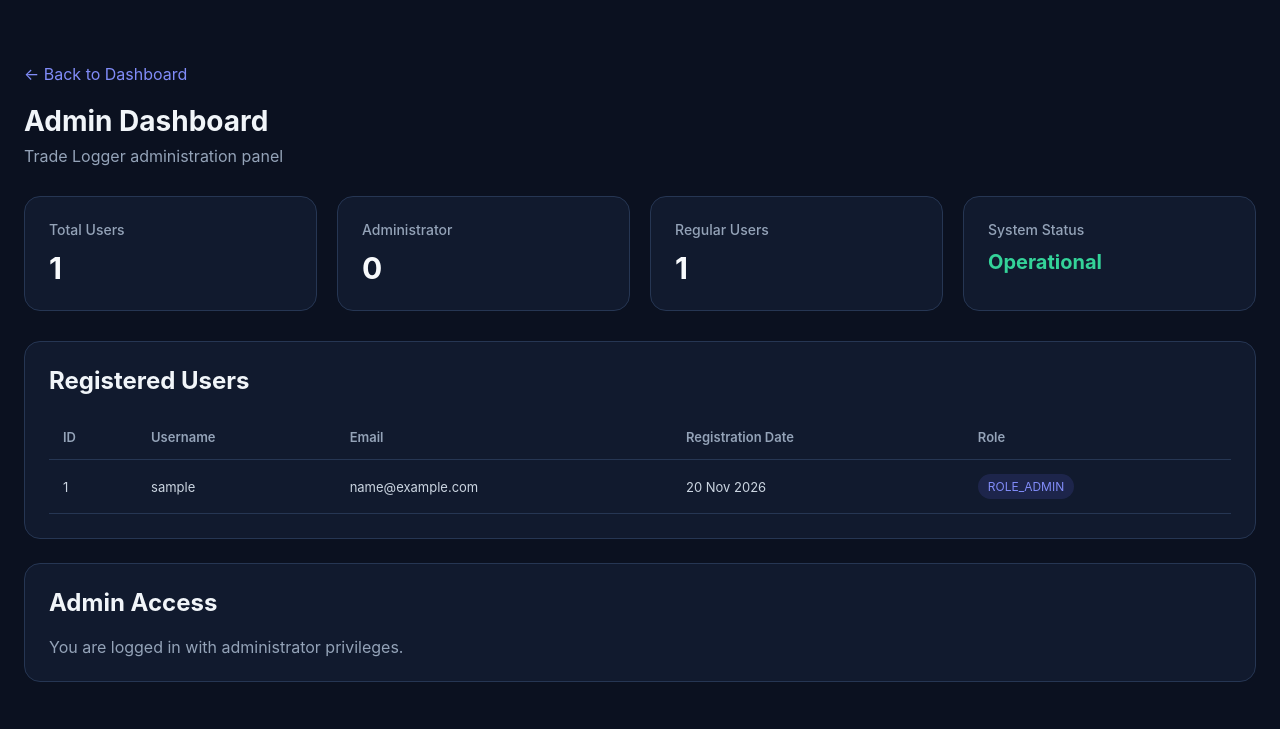
After one commit to MayankSachan18/trade-logger, a Spring Boot app: page /admin in a window 1280 px wide. The commit adds this page. Shown: the top 729 px of the page. Run offline with Spring Boot 4, Linux system fonts and the light colour scheme; the visitor is signed in with stand-in values (Sample User, id 1); some of the project's set-up classes (security, data sources, template engines, error pages and the like) are left out, and stand-ins take their place.

Commit message:
Add admin dashboard with role-based access control

```diff
--- a/pom.xml
+++ b/pom.xml
@@ -82,6 +82,11 @@
 			<groupId>org.springframework.boot</groupId>
 			<artifactId>spring-boot-starter-security</artifactId>
 		</dependency>
+		<dependency>
+			<groupId>org.thymeleaf.extras</groupId>
+			<artifactId>thymeleaf-extras-springsecurity6</artifactId>
+			<version>3.1.7.RELEASE</version>
+		</dependency>
 	</dependencies>
 
 	<build>
--- a/src/main/java/com/tradelogger/config/SecurityConfig.java
+++ b/src/main/java/com/tradelogger/config/SecurityConfig.java
@@ -44,6 +44,9 @@ public class SecurityConfig {
                                 "/images/**",
                                 "/favicon.ico"
                         ).permitAll()
+
+                        .requestMatchers("/admin", "/admin/**").hasRole("ADMIN")
+
                         .anyRequest().authenticated()
                 )
 
--- /dev/null
+++ b/src/main/java/com/tradelogger/controller/AdminController.java
@@ -0,0 +1,42 @@
+package com.tradelogger.controller;
+
+import com.tradelogger.entity.User;
+import com.tradelogger.repository.UserRepository;
+import org.springframework.stereotype.Controller;
+import org.springframework.ui.Model;
+import org.springframework.web.bind.annotation.GetMapping;
+import org.springframework.web.bind.annotation.RequestMapping;
+
+import java.util.List;
+
+@Controller
+@RequestMapping("/admin")
+public class AdminController {
+
+    private final UserRepository userRepository;
+
+    public AdminController(UserRepository userRepository) {
+        this.userRepository = userRepository;
+    }
+
+    @GetMapping
+    public String showAdminDashboard(Model model) {
+
+        List<User> users = userRepository.findAll();
+
+        long totalUsers = users.size();
+
+        long totalAdmins = users.stream()
+                .filter(user -> "ADMIN".equalsIgnoreCase(user.getRole()))
+                .count();
+
+        long totalRegularUsers = totalUsers - totalAdmins;
+
+        model.addAttribute("users", users);
+        model.addAttribute("totalUsers", totalUsers);
+        model.addAttribute("totalAdmins", totalAdmins);
+        model.addAttribute("totalRegularUsers", totalRegularUsers);
+
+        return "admin";
+    }
+}
--- /dev/null
+++ b/src/main/resources/templates/admin.html
@@ -0,0 +1,216 @@
+<!DOCTYPE html>
+<html lang="en" xmlns:th="http://www.thymeleaf.org">
+<head>
+    <meta charset="UTF-8">
+    <meta name="viewport" content="width=device-width, initial-scale=1.0">
+    <title>Admin Dashboard | Trade Logger</title>
+
+    <link rel="stylesheet" th:href="@{/css/dashboard.css}">
+
+    <style>
+        .admin-container {
+            max-width: 1400px;
+            margin: 40px auto;
+            padding: 24px;
+        }
+
+        .admin-header {
+            margin-bottom: 30px;
+        }
+
+        .admin-header h1 {
+            color: #f1f5f9;
+            font-size: 28px;
+            margin-bottom: 8px;
+        }
+
+        .admin-header p {
+            color: #94a3b8;
+        }
+
+        .admin-grid {
+            display: grid;
+            grid-template-columns: repeat(auto-fit, minmax(220px, 1fr));
+            gap: 20px;
+            margin-bottom: 30px;
+        }
+
+        .admin-card {
+            background: #111a2e;
+            border: 1px solid #263653;
+            border-radius: 16px;
+            padding: 24px;
+        }
+
+        .admin-card h3 {
+            color: #94a3b8;
+            font-size: 14px;
+            font-weight: 500;
+        }
+
+        .admin-card .value {
+            color: #f8fafc;
+            font-size: 30px;
+            font-weight: 700;
+            margin-top: 12px;
+        }
+
+        .admin-section {
+            background: #111a2e;
+            border: 1px solid #263653;
+            border-radius: 16px;
+            padding: 24px;
+            margin-bottom: 24px;
+        }
+
+        .admin-section h2 {
+            color: #f1f5f9;
+            margin-bottom: 20px;
+        }
+
+        .admin-table-wrapper {
+            overflow-x: auto;
+        }
+
+        .admin-table {
+            width: 100%;
+            border-collapse: collapse;
+        }
+
+        .admin-table th,
+        .admin-table td {
+            text-align: left;
+            padding: 14px;
+            border-bottom: 1px solid #263653;
+            color: #cbd5e1;
+        }
+
+        .admin-table th {
+            color: #94a3b8;
+            font-size: 13px;
+            font-weight: 600;
+        }
+
+        .admin-badge {
+            display: inline-block;
+            padding: 5px 10px;
+            border-radius: 20px;
+            font-size: 12px;
+            background: rgba(99, 102, 241, 0.15);
+            color: #818cf8;
+        }
+
+        .admin-badge.admin {
+            background: rgba(16, 185, 129, 0.15);
+            color: #34d399;
+        }
+
+        .admin-back {
+            display: inline-block;
+            margin-bottom: 20px;
+            color: #818cf8;
+            text-decoration: none;
+        }
+
+        .admin-back:hover {
+            color: #a5b4fc;
+        }
+
+        @media (max-width: 600px) {
+            .admin-container {
+                margin: 15px auto;
+                padding: 15px;
+            }
+
+            .admin-section {
+                padding: 16px;
+            }
+
+            .admin-table th,
+            .admin-table td {
+                padding: 10px;
+                font-size: 13px;
+            }
+        }
+    </style>
+</head>
+<body>
+
+<div class="admin-container">
+
+    <a href="/" class="admin-back">← Back to Dashboard</a>
+
+    <div class="admin-header">
+        <h1>Admin Dashboard</h1>
+        <p>Trade Logger administration panel</p>
+    </div>
+
+    <div class="admin-grid">
+
+        <div class="admin-card">
+            <h3>Total Users</h3>
+            <div class="value" th:text="${totalUsers}">0</div>
+        </div>
+
+        <div class="admin-card">
+            <h3>Administrator</h3>
+            <div class="value" th:text="${totalAdmins}">0</div>
+        </div>
+
+        <div class="admin-card">
+            <h3>Regular Users</h3>
+            <div class="value" th:text="${totalRegularUsers}">0</div>
+        </div>
+
+        <div class="admin-card">
+            <h3>System Status</h3>
+            <div class="value" style="font-size: 20px; color: #34d399;">Operational</div>
+        </div>
+
+    </div>
+
+    <div class="admin-section">
+        <h2>Registered Users</h2>
+
+        <div class="admin-table-wrapper">
+            <table class="admin-table">
+                <thead>
+                <tr>
+                    <th>ID</th>
+                    <th>Username</th>
+                    <th>Email</th>
+                    <th>Registration Date</th>
+                    <th>Role</th>
+                </tr>
+                </thead>
+
+                <tbody>
+                <tr th:each="user : ${users}">
+                    <td th:text="${user.id}"></td>
+                    <td th:text="${user.username}"></td>
+                    <td th:text="${user.email}"></td>
+                    <td th:text="${#temporals.format(user.createdAt, 'dd MMM yyyy')}"></td>
+
+                    <td>
+                        <span class="admin-badge"
+                              th:classappend="${user.role == 'ADMIN' ? ' admin' : ''}"
+                              th:text="${user.role}">
+                        </span>
+                    </td>
+                </tr>
+                </tbody>
+            </table>
+        </div>
+    </div>
+
+    <div class="admin-section">
+        <h2>Admin Access</h2>
+        <p style="color: #94a3b8;">
+            You are logged in with administrator privileges.
+        </p>
+    </div>
+
+</div>
+
+</body>
+</html>
--- a/src/main/resources/templates/dashboard.html
+++ b/src/main/resources/templates/dashboard.html
@@ -1,6 +1,7 @@
 
 <!DOCTYPE html>
-<html lang="en">
+<html lang="en" xmlns:th="http://www.thymeleaf.org"
+      xmlns:sec="http://www.thymeleaf.org/extras/spring-security">
 <head>
     <meta charset="UTF-8">
     <meta name="viewport" content="width=device-width, initial-scale=1.0">
@@ -51,6 +52,9 @@
             <a href="/prop-firm-tracker" class="nav-link">Prop Firm Tracker</a>
             <a href="/feedback" class="nav-link">Feedback</a>
             <a href="/settings" class="nav-link">Settings</a>
+            <a href="/admin" class="nav-link" th:if="${isAdmin}">
+                Admin Panel
+            </a>
         </nav>
 
     </aside>
```
Also changed, not shown: src/main/java/com/tradelogger/controller/DashboardController.java (+9 -1 lines), src/main/java/com/tradelogger/entity/User.java (+11 -0 lines), src/main/java/com/tradelogger/service/CustomUserDetailsService.java (+7 -1 lines).
